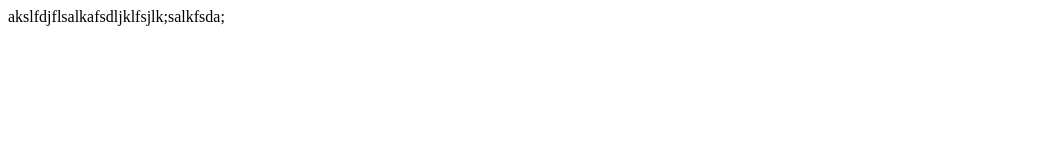
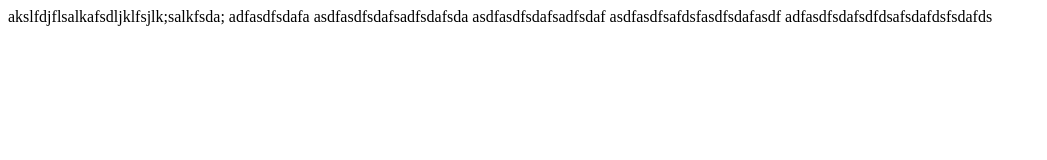
Before and after one commit to work-pro-20hk/test, a plain HTML site: page index.html in a window 1280 px wide. Shown: the whole page, without its empty margins (0-1047 px from the left). Drawn offline with Linux system fonts and the light colour scheme.

Commit message:
asdsfddsfa

```diff
--- a/index.html
+++ b/index.html
@@ -8,5 +8,10 @@
 </head>
 <body>
     akslfdjflsalkafsdljklfsjlk;salkfsda;
+    adfasdfsdafa
+    asdfasdfsdafsadfsdafsda
+    asdfasdfsdafsadfsdaf
+    asdfasdfsafdsfasdfsdafasdf
+    adfasdfsdafsdfdsafsdafdsfsdafds
 </body>
 </html>
```
